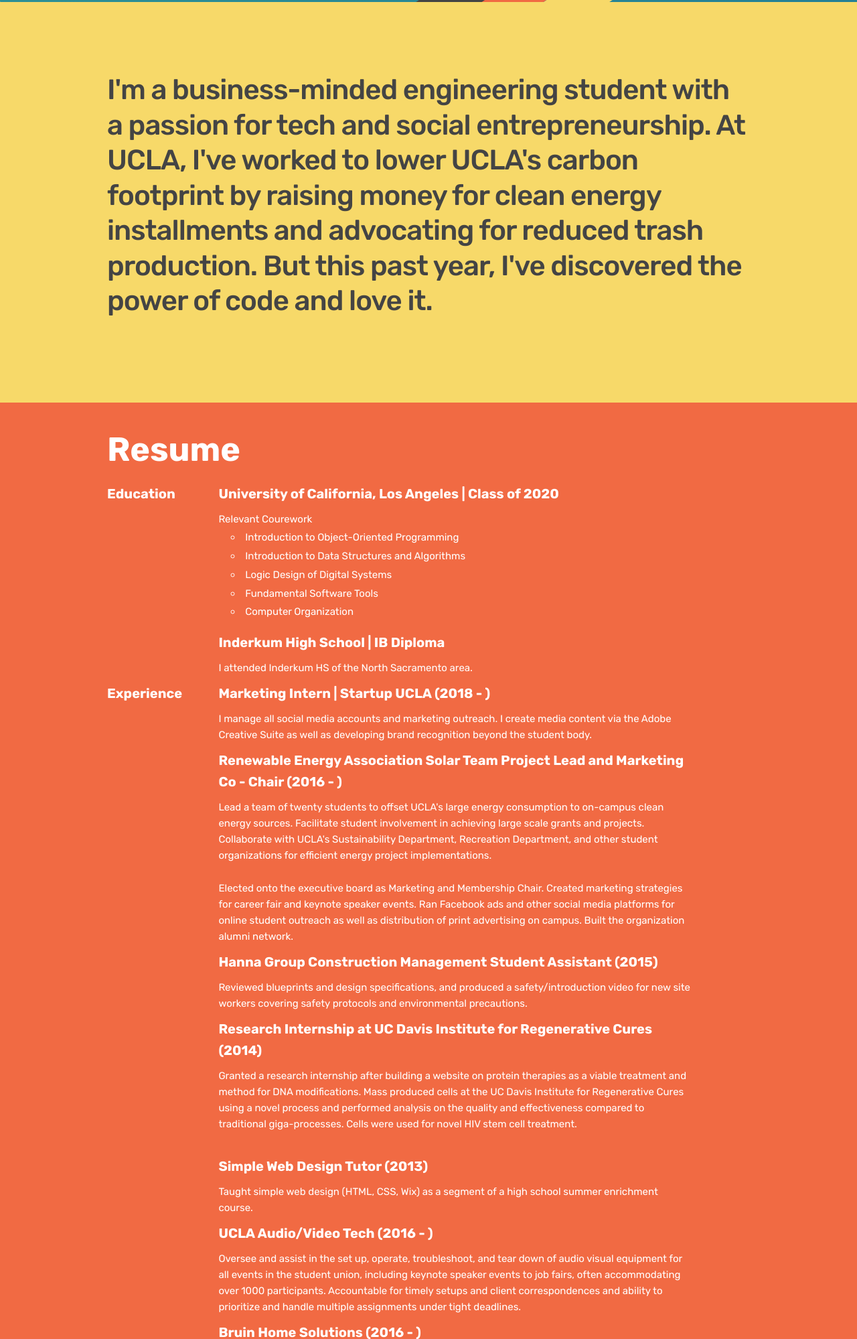
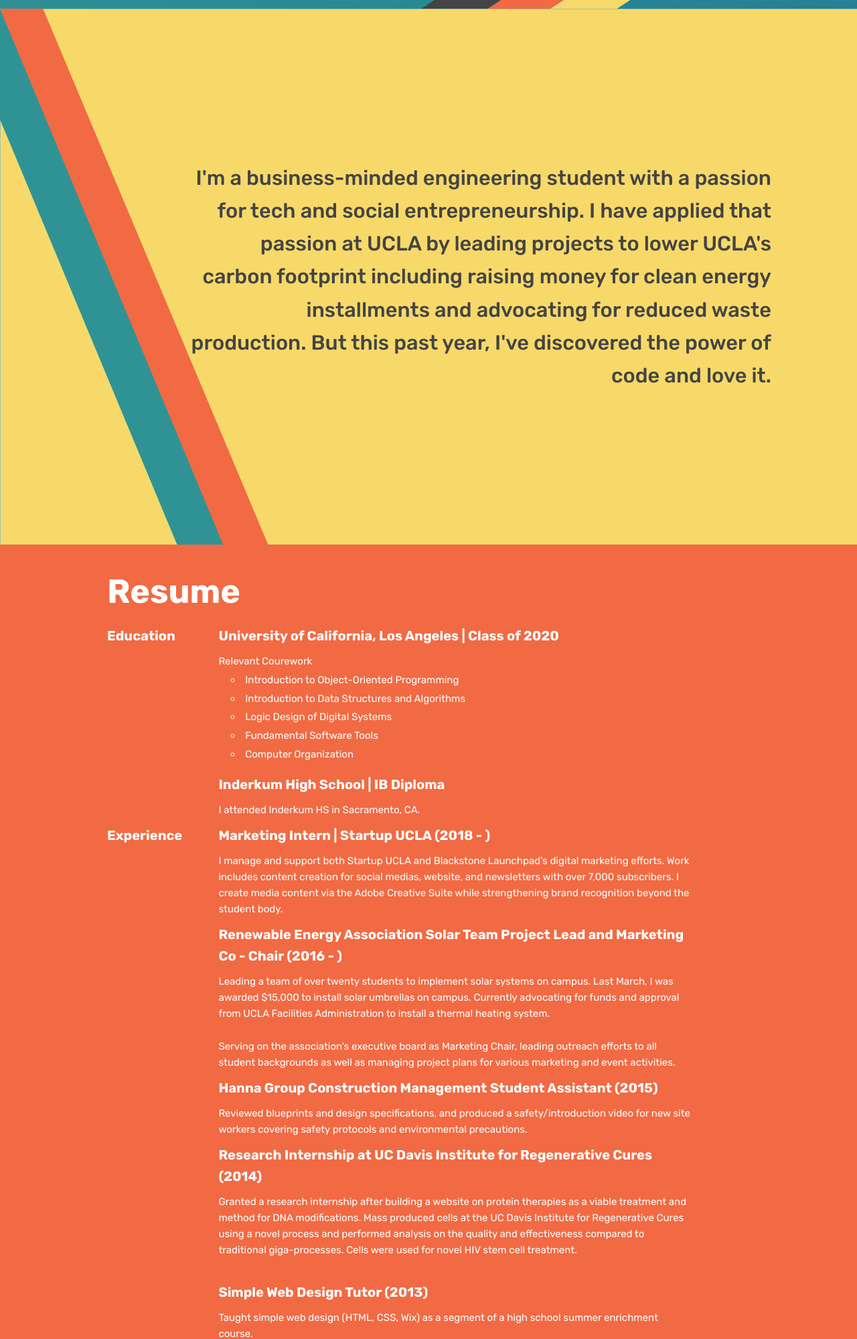
Before and after one commit to mpaterno/my-personal-website, a plain HTML site: page index.html in a window 1280 px wide. Shown: the part 801-2800 px from the top of the page at 67% size. Drawn offline with nearby package versions, Linux system fonts and the light colour scheme; a script that the page names is missing.

Commit message:
Add files via upload

```diff
--- a/css/custom.css
+++ b/css/custom.css
@@ -16,15 +16,22 @@
     background-color: #ffffff;
     color: grey;
     font-weight: 500;
-    height: 8vh;
+    height: 70px;
+    display: flex;
+    vertical-align: middle;
+}
+.email-button {
+    padding-right: 0.5%;
 }
 .middle-top-bar {
+    line-height: 50px;
     text-align: center;
     padding: 10px;
 }
 .right-top-bar {
     text-align: right;
-    padding: 10px;
+    line-height: 80px;
+    padding-right: 20px;
 }
 
 .intro {
@@ -35,7 +42,7 @@
     padding-top: 10vh;
     margin-left: .5em;
     width: 90%;
-    height: 82vh;
+    height: 83vh;
     float: left;
 }
 
@@ -49,10 +56,24 @@
 }
 
 .about-blob {
-    padding-top: 7em;
-    padding-bottom: 7em;
+    height: 100vh;
+    background-image: url(../img/aboutmebackground.svg);
+    background-size: cover;
+    display: flex;
 }
+.about-container {
+    display: flex;
+    max-width: 1280px;
+    align-items: center;
+}
+
 .about-text {
+    display: flex;
+    font-size: 2.4vw;
+    vertical-align: middle;
+    padding-left: 15%;
+    max-width: 40em;
+    text-align: right;
     font-weight: 500;
     color: #444444;
 }
--- a/index.html
+++ b/index.html
@@ -32,7 +32,9 @@
       <div class="row top-bar">
         <div class="offset-by-four one-third column middle-top-bar">MATTHEW PATERNO</div>
         <div class="one-third column right-top-bar">
-          <a href="mailto:mpaterno@live.com" class="button button-primary">test</a>
+          <a href="mailto:mpaterno@live.com" class="email-button">
+            <img class="email-button" src="img/email-button.svg">
+          </a>
         </div>
       </div>
       <div class="container">
@@ -40,7 +42,7 @@
           <div class="perspective-effect intro header-text">
             <div class="header-text">
               <div class="title">Hi, I'm Matt.</div>
-              <h2>I study computers at UCLA and want to apply what've I've learned so far.</h2>
+              <h2>I study computer engineering at UCLA and want to apply what've learned so far.</h2>
             </div>
             <h5>
               <a href="#resume" class="button track-click" style="color:white">Jump to resume.</a>
@@ -49,16 +51,14 @@
         </div>
       </div>
     </div>
-    <div class="u-full-width" style="background-color:#f7d969">
-      <div class="container" id="aboutme">
-        <div class="about-blob">
-          <h2 class="about-text">
-            I'm a business-minded engineering student with a passion for tech and social entrepreneurship.
-            At UCLA, I've worked to lower UCLA's carbon footprint by raising money for clean energy installments
-            and advocating for reduced trash production. But this past year, I've discovered the power of code and
-            love it.
-          </h2>
-        </div>
+    <div class="u-full-width about-blob">
+      <div class="container about-container" id="aboutme">
+          <div class="about-text">
+            I'm a business-minded engineering student with a passion for tech and social entrepreneurship. I
+            have applied that passion at UCLA by leading projects to lower UCLA's carbon footprint including
+            raising money for clean energy installments and advocating for reduced waste production. But this
+            past year, I've discovered the power of code and love it.
+          </div>
       </div>
     </div>
     <div class="u-full-width resume-container">
@@ -85,30 +85,29 @@
           <div class="res-bold">
             Inderkum High School | IB Diploma
           </div>
-          I attended Inderkum HS of the North Sacramento area.
+          I attended Inderkum HS in Sacramento, CA.
         </div>
       </div>
       <div class="row has-scroll-reveal animation fadeInUp">
         <div class="two columns res-title"> Experience </div>
         <div class="nine columns res-description">
           <div class="res-bold"> Marketing Intern | Startup UCLA (2018 - ) </div>
-            I manage all social media accounts and marketing outreach. I create media
-            content via the Adobe Creative Suite as well as developing brand recognition
-            beyond the student body.
+            I manage and support both Startup UCLA and Blackstone Launchpad's digital marketing
+            efforts. Work includes content creation for social medias, website, and newsletters
+            with over 7,000 subscribers. I create media content via the Adobe Creative Suite
+            while strengthening brand recognition beyond the student body.
           <div class="res-bold">
             Renewable Energy Association Solar Team Project Lead and Marketing Co - Chair (2016 - )
           </div>
           <p>
-            Lead a team of twenty students to offset UCLA's large energy consumption to
-            on-campus clean energy sources. Facilitate student involvement in achieving
-            large scale grants and projects. Collaborate with UCLA's Sustainability
-            Department, Recreation Department, and other student organizations for efficient
-            energy project implementations.
+            Leading a team of over twenty students to implement solar systems on campus.
+            Last March, I was awarded $15,000 to install solar umbrellas on campus. Currently
+            advocating for funds and approval from UCLA Facilities Administration to install a
+            thermal heating system.
           </p>
-          Elected onto the executive board as Marketing and Membership Chair. Created
-          marketing strategies for career fair and keynote speaker events. Ran Facebook ads
-          and other social media platforms for online student outreach as well as distribution
-          of print advertising on campus. Built the organization alumni network.
+          Serving on the association's executive board as Marketing Chair, leading outreach
+          efforts to all student backgrounds as well as managing project plans for various
+          marketing and event activities.
           <div class="res-bold">
             Hanna Group Construction Management Student Assistant (2015)
           </div>
@@ -132,11 +131,10 @@
           <div class="res-bold">
             UCLA Audio/Video Tech (2016 - )
           </div>
-          Oversee and assist in the set up, operate, troubleshoot, and tear down of audio visual
-          equipment for all events in the student union, including keynote speaker events to job
-          fairs, often accommodating over 1000 participants. Accountable for timely setups and
-          client correspondences and ability to prioritize and handle multiple assignments under
-          tight deadlines.
+          Directing, overseeing, and training new staff on event set-ups from keynote speakers
+          to job fairs. Account-able for timely setups and client correspondence. Quick
+          troubleshooting and expertise with all built-in audio/stage equipment in the student
+          union.
           <div class="res-bold">
             Bruin Home Solutions (2016 - )
           </div>
@@ -179,7 +177,7 @@
     </div>
     <footer>
       <div class="footer">
-        &copy Matthew Paterno. Build on the Skeleton Framework.
+        &copy Matthew Paterno 2018. Built with Skeleton.
       </div>
     </footer>
 
@@ -190,7 +188,6 @@
     <script src="js/scrollreveal.js"></script>
     <script src="js/customreveal.js"></script>
     <script src="js/easing-scroll.js"></script>
-    <script src="https://unpkg.com/scrollreveal/dist/scrollreveal.min.js"></script>
     <!-- End Document
       –––––––––––––––––––––––––––––––––––––––––––––––––– -->
   </body>
--- a/js/3dperspective.js
+++ b/js/3dperspective.js
@@ -11,8 +11,8 @@
     mouseX = event.pageY;
     mouseY = event.pageX;
     if (mouseX < 1080) {
-      rotateY = -(pageY/3-mouseY)/pageY*rotate;
-      rotateX = (pageX/3-mouseX)/pageX*rotate;
+      rotateY = -(pageY/4-mouseY)/pageY*rotate;
+      rotateX = (pageX/4-mouseX)/pageX*rotate;
       $('.perspective-effect').css({ 'webkit-transform' : 'perspective( 1980px )' +
       'rotateY('+rotateY+'deg) rotateX('+rotateX+'deg)' });
     }
```
Also changed, not shown: img/aboutmebackground.svg (added), img/email-button.svg (added).
